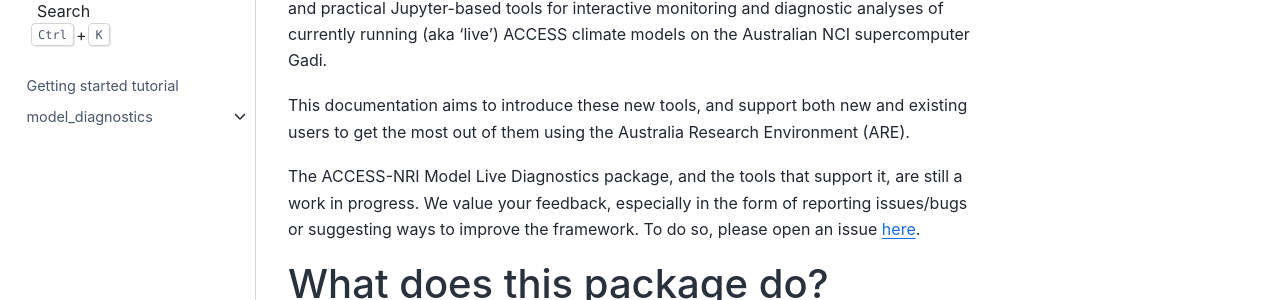
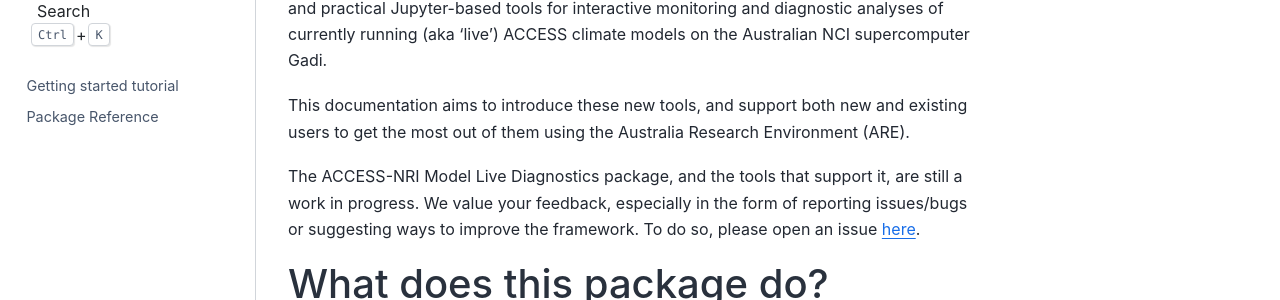
Before and after one commit to ACCESS-NRI/MED-live-diagnostics, a Sphinx documentation site: the page built from docs/index.rst, in a window 1280 px wide. Shown: the part 239-539 px from the top of the page. Built offline with Sphinx 7.4.7 and the Sphinx Book theme 1.1.4, drawn with Linux system fonts in a browser that asks for light colours; part of the change alters nothing that is shown.

```diff
--- a/docs/index.rst
+++ b/docs/index.rst
@@ -6,7 +6,7 @@ ACCESS-NRI Model Diagnostics v0.0.1
    :hidden:
 
    examples/example_notebook
-   modules
+   med_diagnostics
 
 Welcome to the documentation and reference guide for the `ACCESS-NRI <https://www.access-nri.org.au/>`_ Model Live Diagnostics package.
 The Model Live Diagnostics framework is designed to provide useful and practical Jupyter-based tools for interactive monitoring and diagnostic
```
